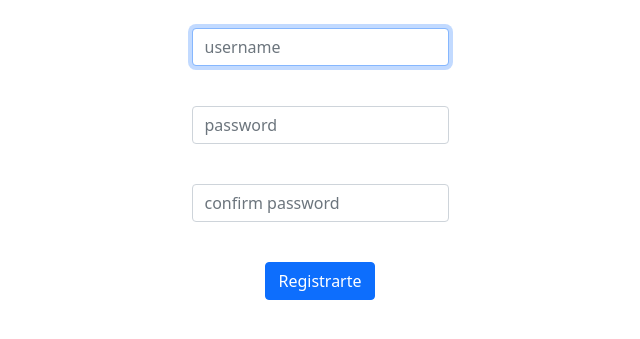
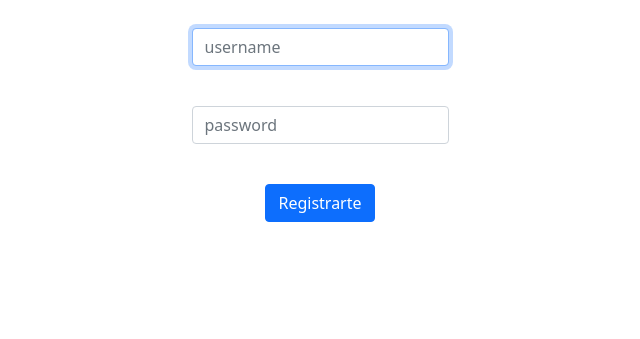
Before and after one commit to rolandob18/cs50w-project1, a Flask app: page /register in a window 1280 px wide. Shown: the part 256-595 px from the top of the page, without its empty margins (320-960 px from the left). Run offline with Flask 2, Linux system fonts and the light colour scheme; parts of the project's set-up code (start-up, migrations or seed data) failed here and were passed over.

Commit message:
Update register.html

```diff
--- a/templates/register.html
+++ b/templates/register.html
@@ -21,10 +21,6 @@
                     <input class="form-control mx-auto w-auto" id="password" type="password" name="password" placeholder="password" requiered>
                 </div>
                 <br>
-                <div class="mb-3">
-                    <input class="form-control mx-auto w-auto" id="password" type="password" name="confirmation" placeholder="confirm password" required>
-                </div>
-                <br>
                 <button class="btn btn-primary" type="submit" id="submit"> Registrarte </button>
             </form>
         </div >
```
